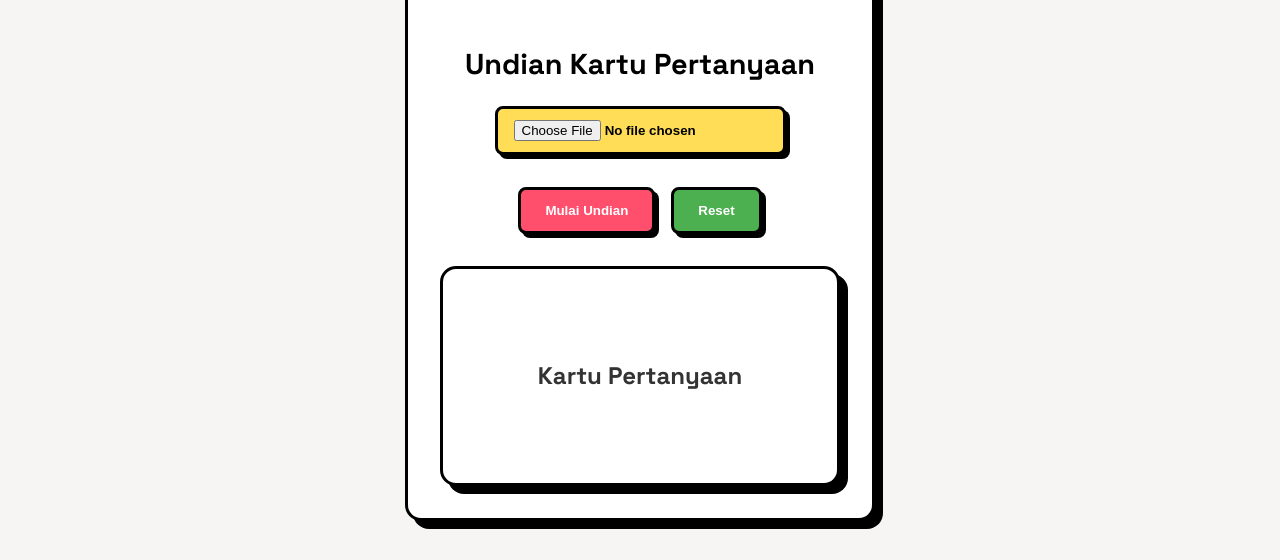
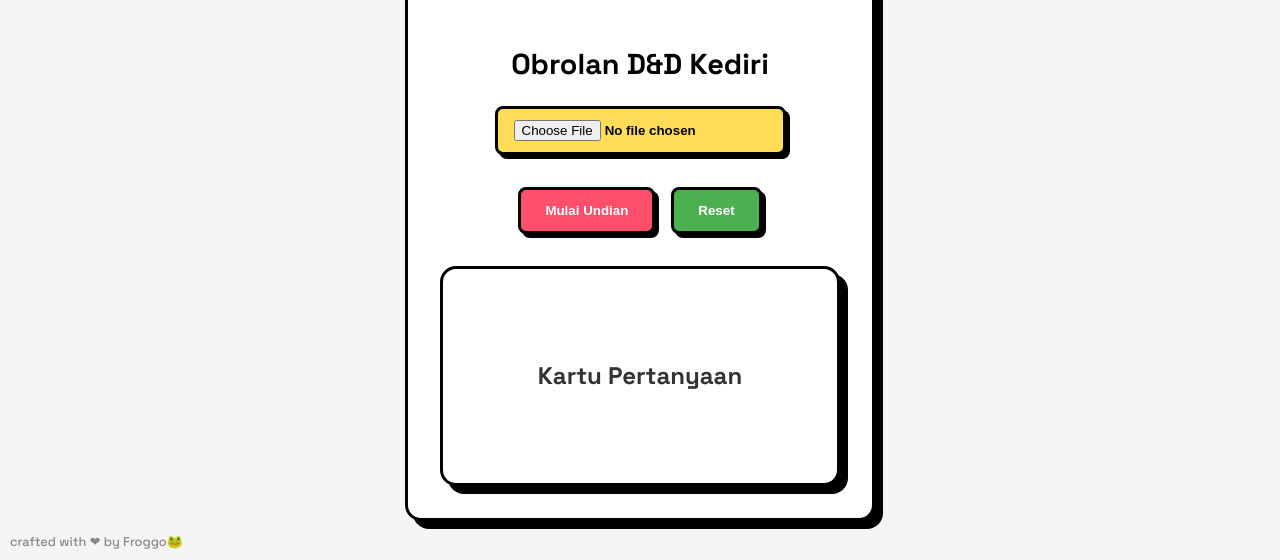
Before and after one commit to Deemo1111/gacha-dnd, a plain HTML site: page index.html in a window 1280 px wide. Shown: the part 240-800 px from the top of the page. Drawn offline with nearby package versions, Linux system fonts and the light colour scheme.

Commit message:
update title to "Obrolan D&D Kediri" and add watermark to the footer

```diff
--- a/index.html
+++ b/index.html
@@ -3,7 +3,7 @@
 <head>
     <meta charset="UTF-8">
     <meta name="viewport" content="width=device-width, initial-scale=1.0">
-    <title>Undian Kartu Pertanyaan</title>
+    <title>Obrolan D&D Kediri</title>
     <link href="https://fonts.googleapis.com/css2?family=Space+Grotesk:wght@500;700&display=swap" rel="stylesheet">
     <script src="https://cdnjs.cloudflare.com/ajax/libs/animejs/3.2.1/anime.min.js"></script> <!-- Tambahkan Anime.js -->
     <script src="https://cdn.jsdelivr.net/npm/canvas-confetti@1.5.1/dist/confetti.browser.min.js"></script>
@@ -292,6 +292,19 @@
             color: #fff;
         }
 
+        .watermark {
+            position: fixed;
+            bottom: 10px;
+            left: 10px;
+            font-size: 0.8rem;
+            color: #888;
+            z-index: 1000;
+        }
+
+        body.dark-mode .watermark {
+            color: #ccc;
+        }
+
     </style>
 </head>
 <body>
@@ -304,7 +317,7 @@
     </div>
     <div class="container">
         <img src="logo.png" alt="Logo Aplikasi" class="logo" />
-        <h1>Undian Kartu Pertanyaan</h1>
+        <h1>Obrolan D&D Kediri</h1>
         <input type="file" id="fileInput" class="input-file" />
         <div class="button-container">
             <button id="startButton" class="button">Mulai Undian</button>
@@ -345,5 +358,8 @@
 
     <script src="https://cdnjs.cloudflare.com/ajax/libs/xlsx/0.16.9/xlsx.full.min.js"></script>
     <script src="script.js"></script>
+    <div class="watermark">
+      crafted with &#x2764; by Froggo🐸
+    </div>
 </body>
 </html>
```
